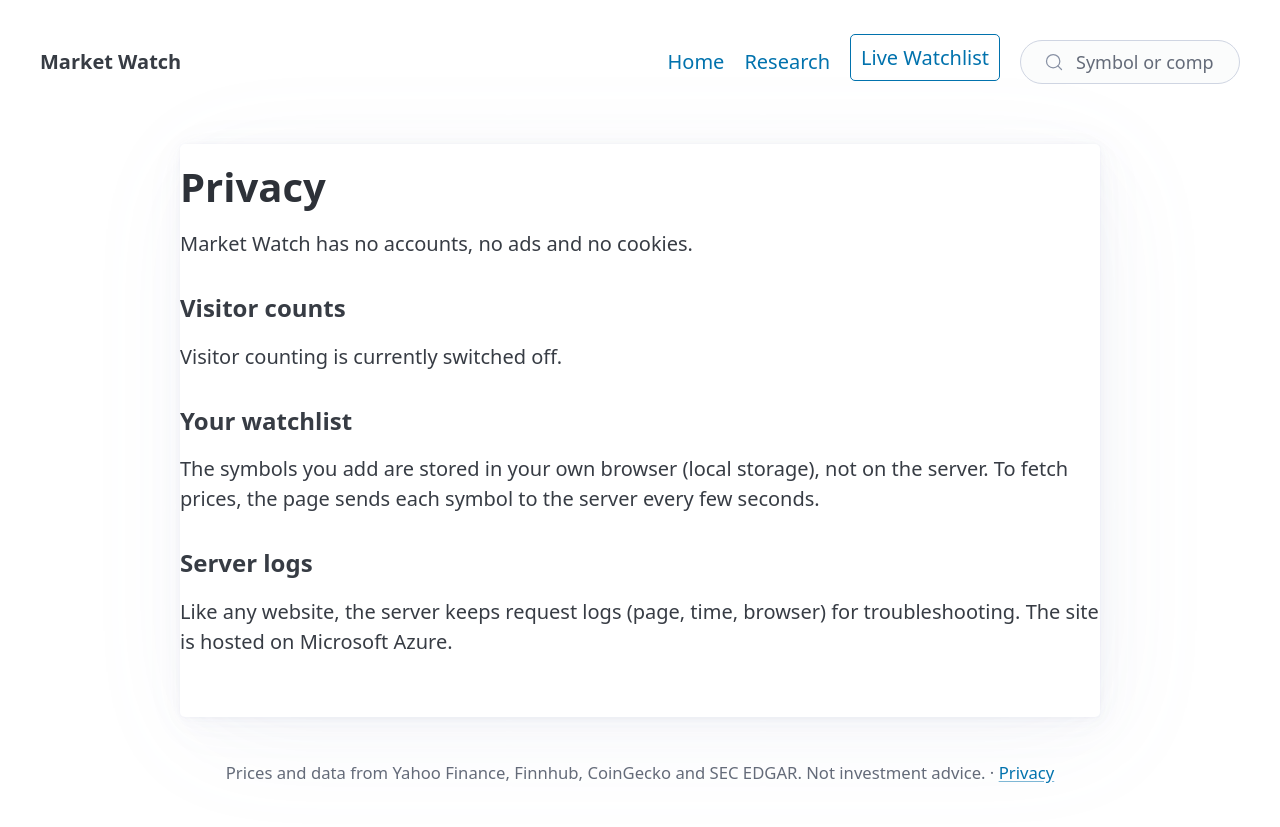
After one commit to yahyaakh/stocks-crypto-prices-project, a Django app: page /privacy/ in a window 1280 px wide. The commit adds this page. Run offline with Django 5.2, Linux system fonts and the light colour scheme; parts of the project's set-up code (start-up, migrations or seed data) failed here and were passed over; some libraries are stand-ins or nearby versions.

Commit message:
Add cookieless visitor counts (GoatCounter) and a privacy page
- With GOATCOUNTER_CODE set, every page loads GoatCounter's script; it
  uses no cookies and stores no IP addresses. Off when the code is empty.
- Moves inside the React app (watchlist to overview) count as page views.
- Four actions are counted by name only: search suggestion picked,
  watchlist add, news article opened, SEC filing opened.
- /privacy/ describes what is counted; a footer links to it.

```diff
--- a/ReactFolder/src/pages/Watchlist.jsx
+++ b/ReactFolder/src/pages/Watchlist.jsx
@@ -130,6 +130,7 @@ function Watchlist() {
         setError(`${quote.symbol} is already in your watchlist.`)
       } else {
         setWatchlist(prev => [...prev, quote])
+        window.mwCount?.('watchlist-add')
         setSymbol('')
         setSuggestions([])
       }
--- /dev/null
+++ b/myproject/market/context_processors.py
@@ -0,0 +1,6 @@
+from django.conf import settings
+
+
+def analytics(request):
+    """The GoatCounter site code for base.html; empty when analytics is off."""
+    return {"goatcounter_code": settings.GOATCOUNTER_CODE}
--- /dev/null
+++ b/myproject/market/templates/privacy.html
@@ -0,0 +1,33 @@
+{% extends "base.html" %}
+{% block title %}Privacy - Market Watch{% endblock %}
+
+{% block content %}
+<article class="privacy-page">
+    <h1>Privacy</h1>
+    <p>Market Watch has no accounts, no ads and no cookies.</p>
+
+    <h2>Visitor counts</h2>
+    {% if goatcounter_code %}
+    <p>Page views are counted with <a href="https://www.goatcounter.com" rel="noopener">GoatCounter</a>, which
+        uses no cookies and does not store IP addresses. It records the page, the site you came from, your
+        browser, screen size and country. See
+        <a href="https://www.goatcounter.com/help/privacy" rel="noopener">GoatCounter's privacy policy</a>.</p>
+    <p>A few actions are counted by name only, never with the symbol or text involved: picking a search
+        suggestion, adding to the watchlist, and opening a news article or SEC filing.</p>
+    {% else %}
+    <p>Visitor counting is currently switched off.</p>
+    {% endif %}
+
+    <h2>Your watchlist</h2>
+    <p>The symbols you add are stored in your own browser (local storage), not on the server. To fetch
+        prices, the page sends each symbol to the server every few seconds.</p>
+
+    <h2>Server logs</h2>
+    <p>Like any website, the server keeps request logs (page, time, browser) for troubleshooting. The site is
+        hosted on Microsoft Azure.</p>
+</article>
+<style>
+    .privacy-page { max-width: 46rem; margin: 0 auto; padding: 1rem 0 2rem; }
+    .privacy-page h2 { font-size: 1.2rem; margin-top: 1.75rem; }
+</style>
+{% endblock %}
--- a/myproject/market/templates/stock_news.html
+++ b/myproject/market/templates/stock_news.html
@@ -45,7 +45,7 @@
                 {% if a.provider == "sec" %}<span class="filing-chip" title="The company's own filing with the SEC; not scored for tone">SEC {{ a.form }}</span>
                 {% elif a.sentiment %}<span class="tone-chip bg-{{ a.sentiment.label }} {{ a.sentiment.label }}">{{ a.sentiment.label }}</span>{% endif %}
             </div>
-            <h3><a href="{{ a.url }}" target="_blank" rel="noopener noreferrer">{{ a.headline }}</a></h3>
+            <h3><a href="{{ a.url }}" target="_blank" rel="noopener noreferrer" data-goatcounter-click="{% if a.provider == 'sec' %}open-sec-filing{% else %}open-news-article{% endif %}">{{ a.headline }}</a></h3>
             {% if a.summary %}<p class="news-summary">{{ a.summary }}</p>{% endif %}
             {% if a.tickers %}
             <div class="ticker-chips">
--- a/myproject/market/urls.py
+++ b/myproject/market/urls.py
@@ -6,6 +6,7 @@ from . import views
 urlpatterns = [
     path("healthz", views.healthz, name="healthz"),
     path("robots.txt", views.robots_txt, name="robots_txt"),
+    path("privacy/", views.privacy, name="privacy"),
     # HTML pages
     path("", views.home, name="home"),
     path("mag7/", views.magnificent7_view, name="mag7"),
--- a/myproject/market/views.py
+++ b/myproject/market/views.py
@@ -79,6 +79,12 @@ Disallow: /api/
 Disallow: /info/
 Disallow: /target/
 """
+
+
+@cache_control(public=True, max_age=3600)
+@require_GET
+def privacy(request):
+    return render(request, "privacy.html")
 
 
 @require_GET
--- a/myproject/myproject/test_settings.py
+++ b/myproject/myproject/test_settings.py
@@ -4,6 +4,7 @@ import os
 os.environ.setdefault("SECRET_KEY", "test-only-not-secret")
 os.environ["FINNHUB_API_KEY"] = ""
 os.environ["SEC_USER_AGENT"] = ""
+os.environ["GOATCOUNTER_CODE"] = ""
 
 from .settings import *  # noqa: E402,F401,F403
 
--- a/myproject/templates/base.html
+++ b/myproject/templates/base.html
@@ -33,9 +33,21 @@
         .lookup-miss p { color: var(--pico-color); margin-bottom: .5rem; }
         .lookup-miss ul { margin: 0; padding-left: 0; list-style: none; }
         .lookup-miss li { list-style: none; margin: .2rem 0; }
+        .site-footer { padding-top: 1rem; padding-bottom: 2rem; color: var(--pico-muted-color); text-align: center; }
         .lookup-miss small { color: var(--pico-muted-color); margin-left: .4rem; }
         .symbol-suggest .exch { color: var(--pico-muted-color); font-size: .75rem; white-space: nowrap; }
     </style>
+    <script>
+    // Counts a named action (e.g. "watchlist-add") when analytics is on; does nothing otherwise.
+    // Only the action's name is sent: never a symbol, search text or anything about the visitor.
+    window.mwCount = function (name) {
+        try { if (window.goatcounter && window.goatcounter.count) window.goatcounter.count({path: name, title: name, event: true}); }
+        catch (e) { /* analytics must never break the page */ }
+    };
+    </script>
+    {% if goatcounter_code %}
+    <script data-goatcounter="https://{{ goatcounter_code }}.goatcounter.com/count" async src="https://gc.zgo.at/count.js"></script>
+    {% endif %}
     {% block extra_head %}{% endblock %}
 </head>
 <body>
@@ -66,6 +78,11 @@
     {% block content %}{% endblock %}
 </main>
 
+<footer class="container site-footer">
+    <small>Prices and data from Yahoo Finance, Finnhub, CoinGecko and SEC EDGAR. Not investment advice.
+        · <a href="{% url 'privacy' %}">Privacy</a></small>
+</footer>
+
 <script>
 // Suggestions for every search box marked data-symbol-suggest (US stocks and ETFs from /api/symbols/).
 // Picking one opens the attribute's URL with {symbol} filled in; the default is the stock overview.
@@ -87,7 +104,7 @@
 
         let items = [], active = -1, timer = null, ctrl = null;
         const target = input.dataset.symbolSuggest || '/live/stock/{symbol}';
-        const go = sym => { location.href = target.replace('{symbol}', encodeURIComponent(sym)); };
+        const go = sym => { window.mwCount('search-suggestion'); location.href = target.replace('{symbol}', encodeURIComponent(sym)); };
 
         function close() {
             box.hidden = true;
```
Also changed, not shown: ReactFolder/src/App.jsx (+15 -1 lines), myproject/market/tests/test_views.py (+25 -0 lines), myproject/myproject/settings.py (+8 -0 lines), README.md, myproject/static/react-watchlist.js, 1 other file.
